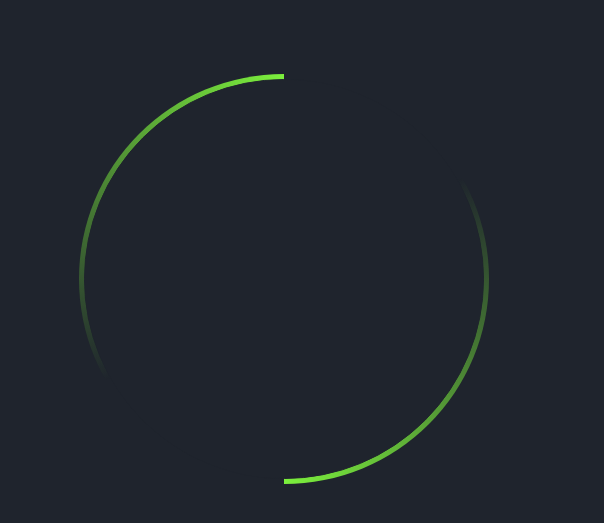
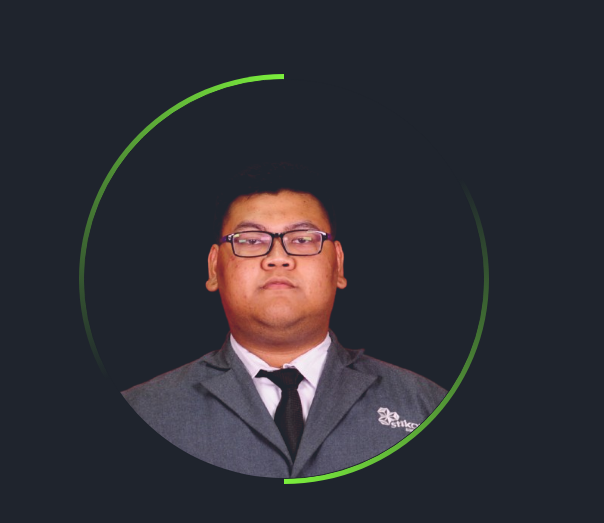
Before and after one commit to reyyhf/cobaporto-1, a plain HTML site: page index.html in a window 1280 px wide. Shown: the part 151-674 px from the top of the page, 676-1280 px from the left. Drawn offline with nearby package versions, Linux system fonts and the light colour scheme.

Commit message:
foto lagi

```diff
--- a/index.html
+++ b/index.html
@@ -60,7 +60,7 @@
             <div class="img-box">
                 <div class="img-item">
                     <!-- {{-- <img src="{{ asset('images/home.png') }}" alt=""> --}} -->
-                    <img src="images/foto.png" alt="">
+                    <img src="foto.png" alt="">
                 </div>
             </div>
         </div>
```
